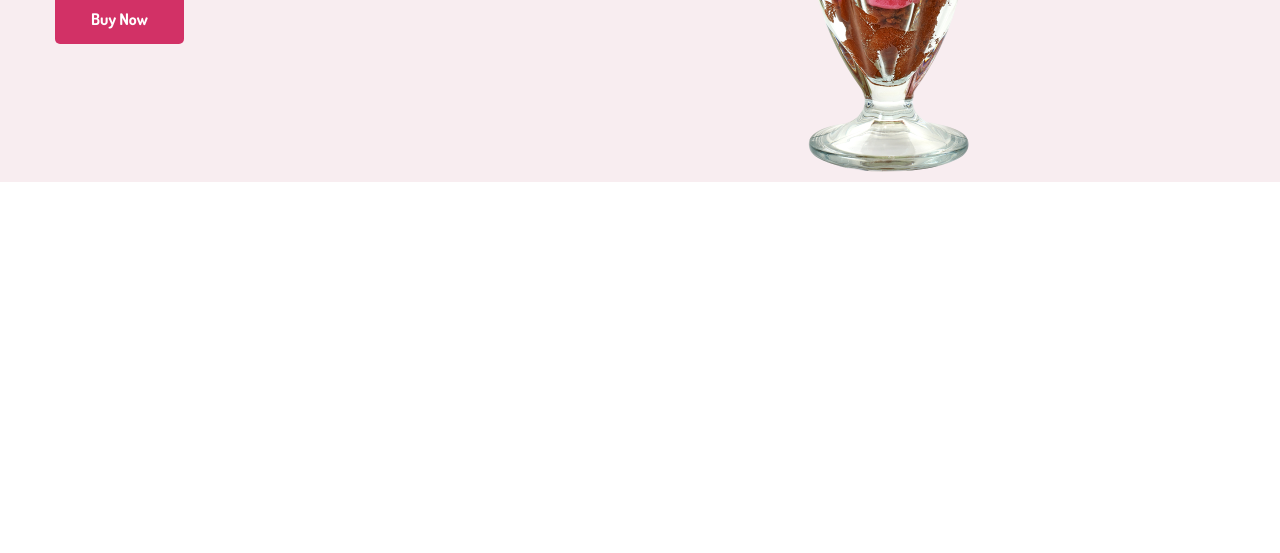
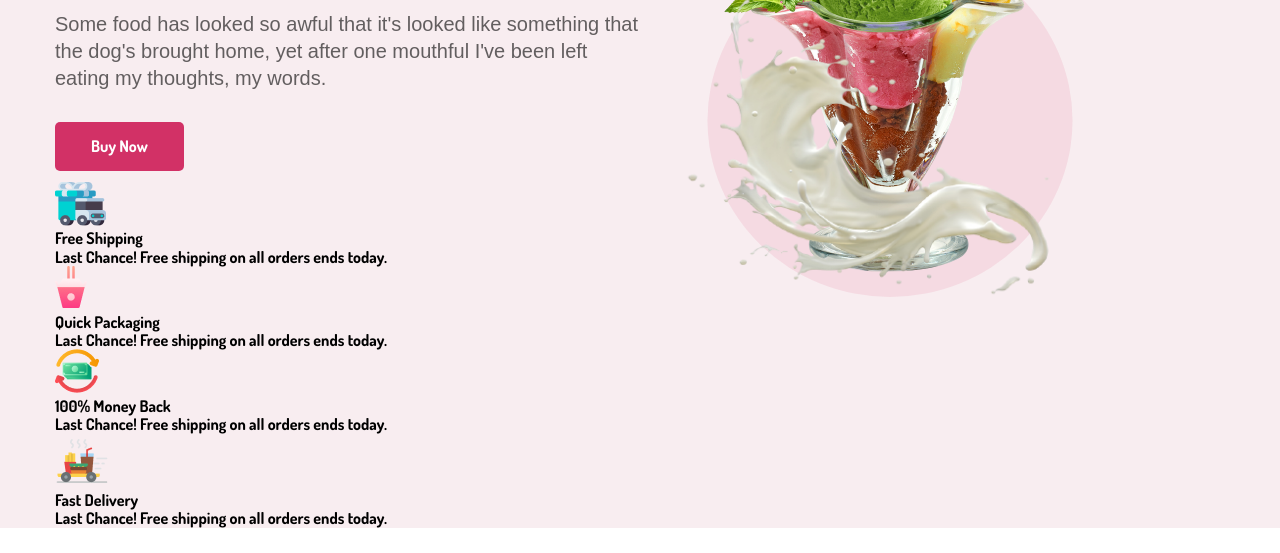
Before and after one commit to nasyaoy/Polar, a plain HTML site: page index.html in a window 1280 px wide. Shown: the part 618-1171 px from the top of the page. After the commit the page ends 1146 px from the top, so only its background shows below. Drawn offline with nearby package versions, Linux system fonts and the light colour scheme; a web font is replaced by a local one.

Commit message:
2 блок

```diff
--- a/css/style.css
+++ b/css/style.css
@@ -112,6 +112,7 @@
   max-width: 100%;
   padding-top: 186px;
   display: flex;
+  align-items: center;
 }
 
 .content__desc {
@@ -151,7 +152,11 @@
 }
 
 .content__decor {
-  max-height: 600px;
+  height: 600px;
+  position: relative;
+  z-index: 10;
+  display: flex;
+  align-items: flex-end;
 }
 
 .content__img {
@@ -163,5 +168,43 @@
   display: block;
   width: 365px;
   height: 353px;
-  color: rgba(210, 49, 102, 0.1);
+  background: rgba(210, 49, 102, 0.1);
+  border-radius: 50%;
+  bottom: 0;
+  left: 50%;
+  transform: translateX(-50%);
+  position: absolute;
+  z-index: -5;
 }
+
+.content__decor::before {
+  content: "";
+  display: block;
+  position: absolute;
+  bottom: 0;
+  width: 120%;
+  height: 75%;
+  background-image: url(../img/content/milk.png);
+  background-position: bottom -56px left -62px;
+  background-size: contain;
+  background-repeat: no-repeat;
+}
+
+.services {
+}
+.container {
+}
+.services__list {
+}
+.services__item {
+}
+.provider {
+}
+.provider__img {
+}
+.provider__desc {
+}
+.provider__tittle {
+}
+.provider__text {
+}
--- a/index.html
+++ b/index.html
@@ -60,8 +60,48 @@
                         <img src="img/content/ice_cream.png" alt="" class="content__img">
                     </div>
                 </div>
-
-
+            </div>
+        </section>
+        <section class="services">
+            <div class="container">
+                <ul class="services__list">
+                    <li class="services__item provider">
+                        <img src="img/content/Free Shipping.png" alt="" class="provider__img">
+                        <div class="provider__desc">
+                            <div class="provider__tittle">Free Shipping</div>
+                            <div class="provider__text">
+                                Last Chance! Free shipping on all orders ends today.
+                            </div>
+                        </div>
+                    </li>
+                    <li class="services__item provider">
+                        <img src="img/content/Quick Packaging.png" alt="" class="provider__img">
+                        <div class="provider__desc">
+                            <div class="provider__tittle">Quick Packaging</div>
+                            <div class="provider__text">
+                            Last Chance! Free shipping on all orders ends today.
+                            </div>
+                        </div>
+                    </li>
+                    <li class="services__item provider">
+                        <img src="img/content/100% Money Back.png" alt="" class="provider__img">
+                        <div class="provider__desc">
+                            <div class="provider__tittle">100% Money Back</div>
+                            <div class="provider__text">
+                                Last Chance! Free shipping on all orders ends today.
+                            </div>
+                        </div>
+                    </li>
+                    <li class="services__item provider">
+                        <img src="img/content/fast-delivery 1.png" alt="" class="provider__img">
+                        <div class="provider__desc">
+                            <div class="provider__tittle">Fast Delivery</div>
+                            <div class="provider__text">
+                                Last Chance! Free shipping on all orders ends today.
+                            </div>
+                        </div>
+                    </li>
+                </ul>
             </div>
         </section>
     </div>
```
Also changed, not shown: img/content/fast-delivery 1.png (added), 1 other file.
